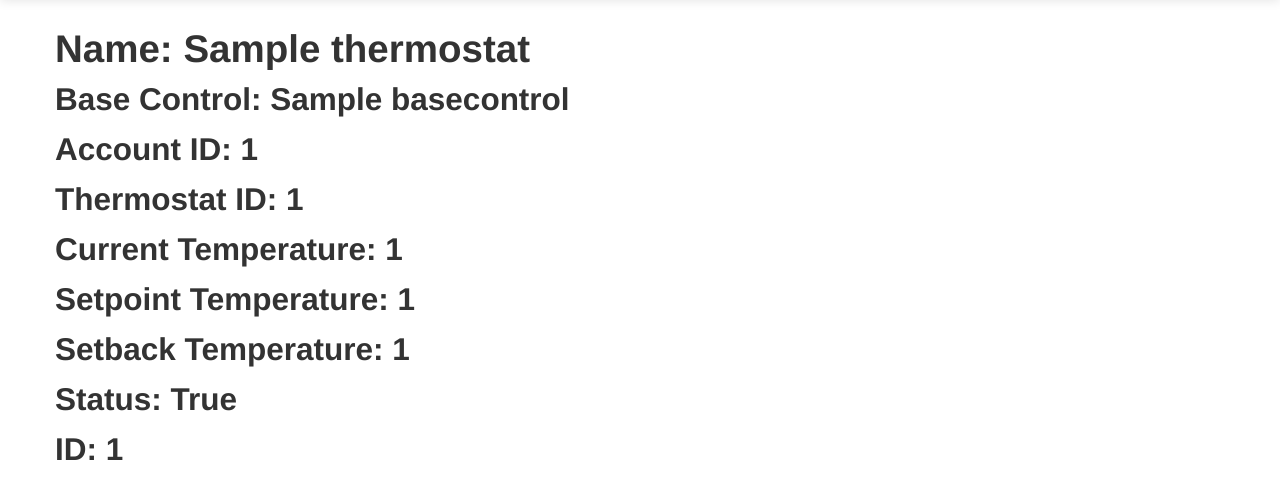
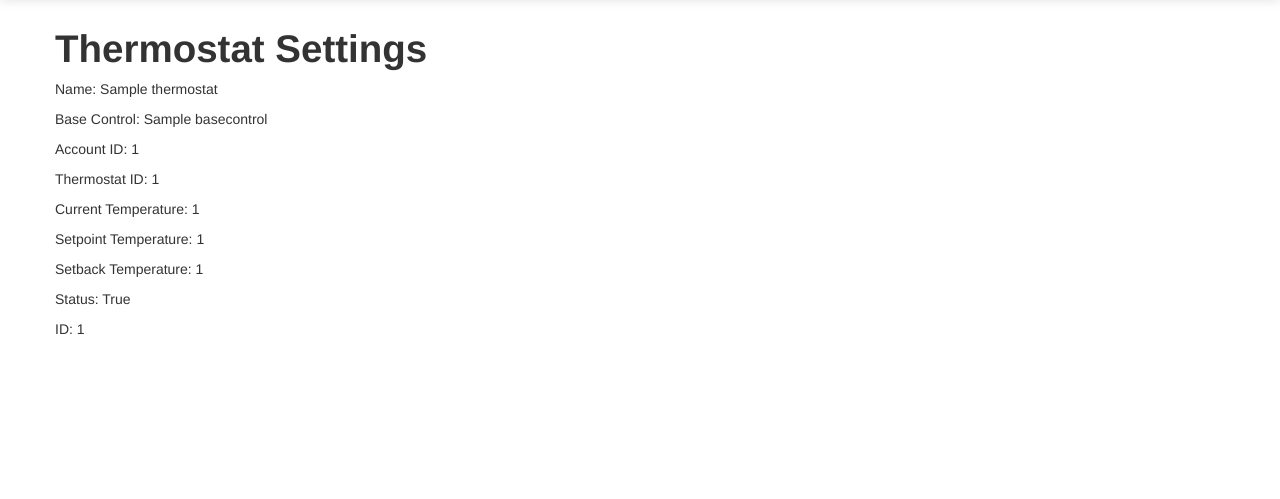
Before and after one commit to grantgeorge/sdp, a Django app: page /thermostats/1/ in a window 1280 px wide. Shown: the part 41-540 px from the top of the page. Run offline with Django 3.2, Linux system fonts and the light colour scheme; tables that the repository leaves empty hold one stand-in row (values such as "Sample post"); some libraries are stand-ins or nearby versions.

Commit message:
style details

```diff
--- a/thermostats/templates/thermostats/detail.html
+++ b/thermostats/templates/thermostats/detail.html
@@ -37,15 +37,16 @@
       </div>
     </div>
   	<div class="container">
-  		<h1>Name: {{ thermostat.name }}</h1>
-		<h2>Base Control: {{ thermostat.base_control }}</h2>
-		<h2>Account ID: {{ thermostat.account_id }}</h2>
-		<h2>Thermostat ID: {{ thermostat.thermostat_id }}</h2>
-		<h2>Current Temperature: {{ thermostat.current_temperature }}</h2>
-		<h2>Setpoint Temperature: {{ thermostat.setpoint_temperature }}</h2>
-		<h2>Setback Temperature: {{ thermostat.setback_temperature }}</h2>
-		<h2>Status: {{ thermostat.status }}</h2>
-		<h2>ID: {{ thermostat.id }}</h2>
+  		<h1>Thermostat Settings</h1>
+  		<p>Name: {{ thermostat.name }}</p>
+		<p>Base Control: {{ thermostat.base_control }}</p>
+		<p>Account ID: {{ thermostat.account_id }}</p>
+		<p>Thermostat ID: {{ thermostat.thermostat_id }}</p>
+		<p>Current Temperature: {{ thermostat.current_temperature }}</p>
+		<p>Setpoint Temperature: {{ thermostat.setpoint_temperature }}</p>
+		<p>Setback Temperature: {{ thermostat.setback_temperature }}</p>
+		<p>Status: {{ thermostat.status }}</p>
+		<p>ID: {{ thermostat.id }}</p>
 	</div>
     <script src="http://code.jquery.com/jquery.js"></script>
     <script src="{% static 'thermostats/bootstrap/js/bootstrap.min.js' %}"></script>
```
